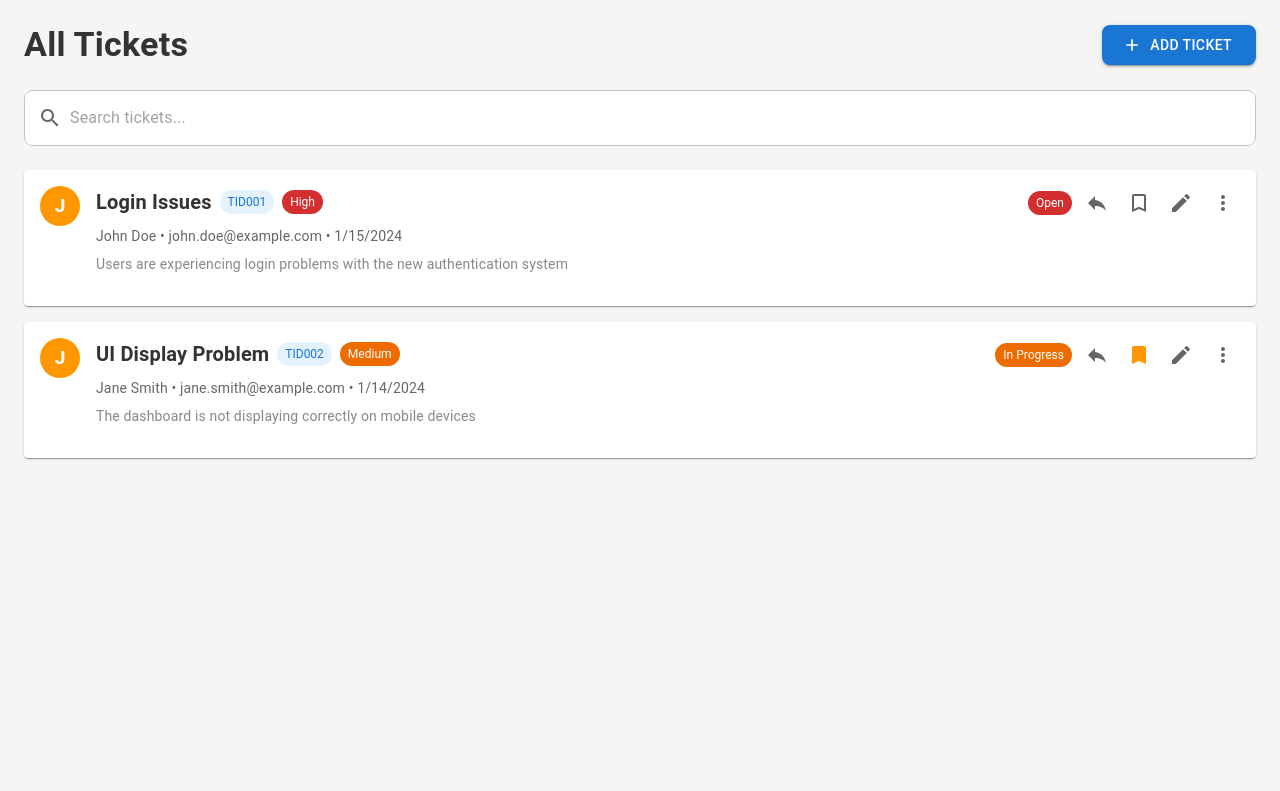
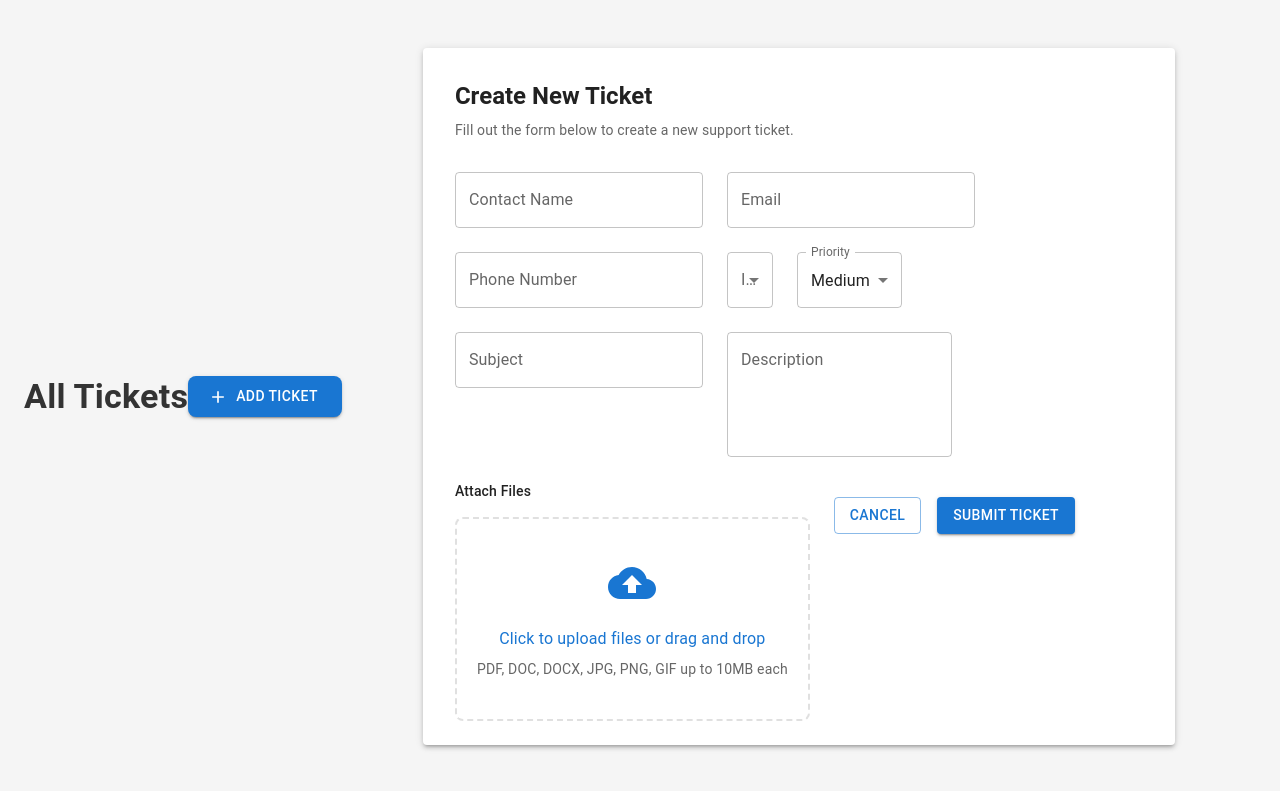
Before and after one commit to Kaviyapriya6/Support-Bot, a Next.js app: page /ticket in a window 1280 px wide. Shown: the top 791 px of the page. Built offline with nearby package versions, Linux system fonts and the light colour scheme.

Commit message:
route for add ticket

```diff
--- a/src/app/api/tickets/route.js
+++ b/src/app/api/tickets/route.js
@@ -1,5 +1,5 @@
 // app/api/tickets/route.js
-import clientPromise from '@/lib/mongodb';
+import clientPromise from '../../lib/mongodb';
 
 export async function POST(request) {
   try {
--- a/src/app/ticket/page.js
+++ b/src/app/ticket/page.js
@@ -41,10 +41,12 @@ import {
   Flag as FlagIcon,
   Add as AddIcon
 } from '@mui/icons-material';
+import  CreateTicketForm from '../../components/Creationform';
 
 const Transition = React.forwardRef(function Transition(props, ref) {
   return <Slide direction="up" ref={ref} {...props} />;
 });
+
 
 const TicketManagementPage = () => {
   const [tickets, setTickets] = useState([
@@ -259,6 +261,10 @@ const TicketManagementPage = () => {
     showSnackbar('Ticket flagged for review', 'warning');
     handleMenuClose();
   };
+ const [open, setOpen] = useState(false);
+
+  const handleOpenModal = () => setOpen(true);
+  const handleCloseModal = () => setOpen(false);
 
   return (
     <Box sx={{ p: 3, bgcolor: '#f5f5f5', minHeight: '100vh' }}>
@@ -271,7 +277,8 @@ const TicketManagementPage = () => {
           variant="contained"
           color="primary"
           startIcon={<AddIcon />}
-        //   onClick={() => setAddTicketOpen(true)}
+          onClick={handleOpenModal}
+
           sx={{
             borderRadius: 2,
             textTransform: 'none',
@@ -281,6 +288,7 @@ const TicketManagementPage = () => {
         >
          ADD TICKET
         </Button>
+        <CreateTicketForm open={open} onClose={handleCloseModal} />
       </Box>
 
       {/* Search Bar */}
@@ -429,221 +437,7 @@ const TicketManagementPage = () => {
         </MenuItem>
       </Menu>
 
-      {/* Add Ticket Dialog */}
-      {/* <Dialog
-        open={addTicketOpen}
-        onClose={() => setAddTicketOpen(false)}
-        maxWidth="md"
-        fullWidth
-        TransitionComponent={Transition}
-        PaperProps={{
-          sx: {
-            borderRadius: 2,
-            minHeight: '60vh'
-          }
-        }}
-      >
-        <DialogTitle sx={{
-          display: 'flex',
-          justifyContent: 'space-between',
-          alignItems: 'center',
-          bgcolor: '#f8f9fa',
-          borderBottom: '1px solid #e0e0e0'
-        }}>
-          <Typography variant="h6" sx={{ fontWeight: 'bold' }}>
-            Create New Ticket
-          </Typography>
-          <IconButton onClick={() => setAddTicketOpen(false)}>
-            <CloseIcon />
-          </IconButton>
-        </DialogTitle>
-        <DialogContent sx={{ p: 3 }}>
-          <Stack spacing={3} sx={{ mt: 1 }}>
-            <TextField
-              label="Title"
-              fullWidth
-              required
-              value={addData.title}
-              onChange={(e) => setAddData({ ...addData, title: e.target.value })}
-              placeholder="Enter ticket title"
-            />
-            <TextField
-              label="Description"
-              fullWidth
-              multiline
-              rows={4}
-              value={addData.description}
-              onChange={(e) => setAddData({ ...addData, description: e.target.value })}
-              placeholder="Describe the issue or request"
-            />
-            <Box sx={{ display: 'flex', gap: 2 }}>
-              <FormControl fullWidth>
-                <InputLabel>Priority</InputLabel>
-                <Select
-                  value={addData.priority}
-                  onChange={(e) => setAddData({ ...addData, priority: e.target.value })}
-                  label="Priority"
-                >
-                  <MenuItem value="High">High</MenuItem>
-                  <MenuItem value="Medium">Medium</MenuItem>
-                  <MenuItem value="Low">Low</MenuItem>
-                </Select>
-              </FormControl>
-              <FormControl fullWidth>
-                <InputLabel>Status</InputLabel>
-                <Select
-                  value={addData.status}
-                  onChange={(e) => setAddData({ ...addData, status: e.target.value })}
-                  label="Status"
-                >
-                  <MenuItem value="Open">Open</MenuItem>
-                  <MenuItem value="In Progress">In Progress</MenuItem>
-                  <MenuItem value="Resolved">Resolved</MenuItem>
-                  <MenuItem value="Closed">Closed</MenuItem>
-                </Select>
-              </FormControl>
-            </Box>
-            <TextField
-              label="Assignee"
-              fullWidth
-              required
-              value={addData.assignee}
-              onChange={(e) => setAddData({ ...addData, assignee: e.target.value })}
-              placeholder="Enter assignee name"
-            />
-            <TextField
-              label="Email"
-              fullWidth
-              required
-              type="email"
-              value={addData.email}
-              onChange={(e) => setAddData({ ...addData, email: e.target.value })}
-              placeholder="Enter assignee email"
-            />
-          </Stack>
-        </DialogContent>
-        <DialogActions sx={{ p: 3, bgcolor: '#f8f9fa', borderTop: '1px solid #e0e0e0' }}>
-          <Button
-            onClick={() => setAddTicketOpen(false)}
-            sx={{ px: 3 }}
-          >
-            Cancel
-          </Button>
-          <Button
-            variant="contained"
-            onClick={handleAddTicket}
-            sx={{ px: 3 }}
-          >
-            Create Ticket
-          </Button>
-        </DialogActions>
-      </Dialog> */}
 
-      {/* Edit Ticket Dialog */}
-      {/* <Dialog
-        open={editTicketOpen}
-        onClose={() => setEditTicketOpen(false)}
-        maxWidth="md"
-        fullWidth
-        TransitionComponent={Transition}
-        PaperProps={{
-          sx: {
-            borderRadius: 2,
-            minHeight: '60vh'
-          }
-        }}
-      >
-        <DialogTitle sx={{
-          display: 'flex',
-          justifyContent: 'space-between',
-          alignItems: 'center',
-          bgcolor: '#f8f9fa',
-          borderBottom: '1px solid #e0e0e0'
-        }}>
-          <Typography variant="h6" sx={{ fontWeight: 'bold' }}>
-            Edit Ticket - {selectedTicket?.id}
-          </Typography>
-          <IconButton onClick={() => setEditTicketOpen(false)}>
-            <CloseIcon />
-          </IconButton>
-        </DialogTitle>
-        <DialogContent sx={{ p: 3 }}>
-          <Stack spacing={3} sx={{ mt: 1 }}>
-            <TextField
-              label="Title"
-              fullWidth
-              required
-              value={editData.title}
-              onChange={(e) => setEditData({ ...editData, title: e.target.value })}
-            />
-            <TextField
-              label="Description"
-              fullWidth
-              multiline
-              rows={4}
-              value={editData.description}
-              onChange={(e) => setEditData({ ...editData, description: e.target.value })}
-            />
-            <Box sx={{ display: 'flex', gap: 2 }}>
-              <FormControl fullWidth>
-                <InputLabel>Priority</InputLabel>
-                <Select
-                  value={editData.priority}
-                  onChange={(e) => setEditData({ ...editData, priority: e.target.value })}
-                  label="Priority"
-                >
-                  <MenuItem value="High">High</MenuItem>
-                  <MenuItem value="Medium">Medium</MenuItem>
-                  <MenuItem value="Low">Low</MenuItem>
-                </Select>
-              </FormControl>
-              <FormControl fullWidth>
-                <InputLabel>Status</InputLabel>
-                <Select
-                  value={editData.status}
-                  onChange={(e) => setEditData({ ...editData, status: e.target.value })}
-                  label="Status"
-                >
-                  <MenuItem value="Open">Open</MenuItem>
-                  <MenuItem value="In Progress">In Progress</MenuItem>
-                  <MenuItem value="Resolved">Resolved</MenuItem>
-                  <MenuItem value="Closed">Closed</MenuItem>
-                </Select>
-              </FormControl>
-            </Box>
-            <TextField
-              label="Assignee"
-              fullWidth
-              required
-              value={editData.assignee}
-              onChange={(e) => setEditData({ ...editData, assignee: e.target.value })}
-            />
-            <TextField
-              label="Email"
-              fullWidth
-              required
-              type="email"
-              value={editData.email}
-              onChange={(e) => setEditData({ ...editData, email: e.target.value })}
-            />
-          </Stack>
-        </DialogContent>
-        <DialogActions sx={{ p: 3, bgcolor: '#f8f9fa', borderTop: '1px solid #e0e0e0' }}>
-          <Button
-            onClick={() => setEditTicketOpen(false)}
-            sx={{ px: 3 }}
-          >
-            Cancel
-          </Button>
-          <Button
-            variant="contained"
-            onClick={handleEditTicket}
-            sx={{ px: 3 }}
-          >
-            Update Ticket
-          </Button>
-        </DialogActions>
-      </Dialog> */}
 
       {/* Snackbar */}
       <Snackbar
```
